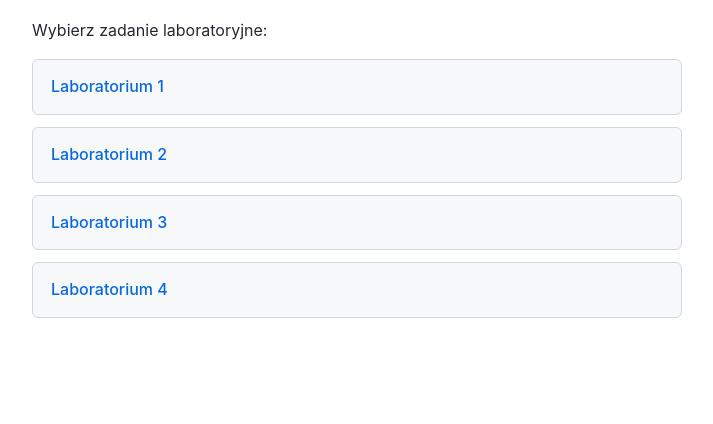
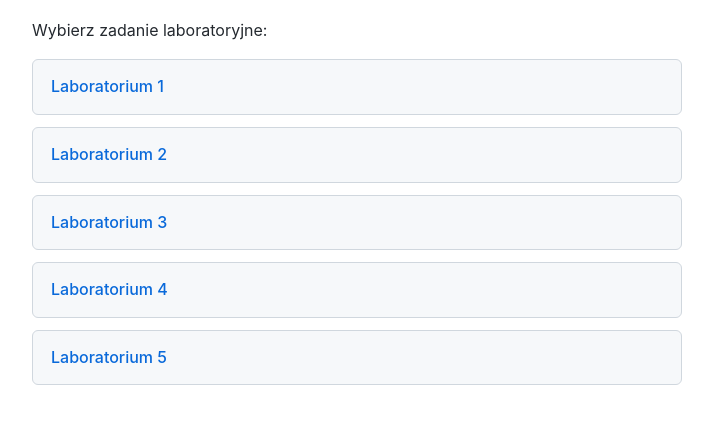
Before and after one commit to pfronczak55/IDMI2, a plain HTML site: page index.html in a window 1280 px wide. Shown: the part 168-592 px from the top of the page, without its empty margins (283-996 px from the left). Drawn offline with Linux system fonts and the light colour scheme.

Commit message:
Add files via upload

```diff
--- a/index.html
+++ b/index.html
@@ -41,6 +41,7 @@
         <li><a href="lab2.html">Laboratorium 2</a></li>
         <li><a href="lab3.html">Laboratorium 3</a></li>
         <li><a href="lab4.html">Laboratorium 4</a></li>
+		<li><a href="lab5.html">Laboratorium 5</a></li>
     </ul>
 </body>
 </html>
```
